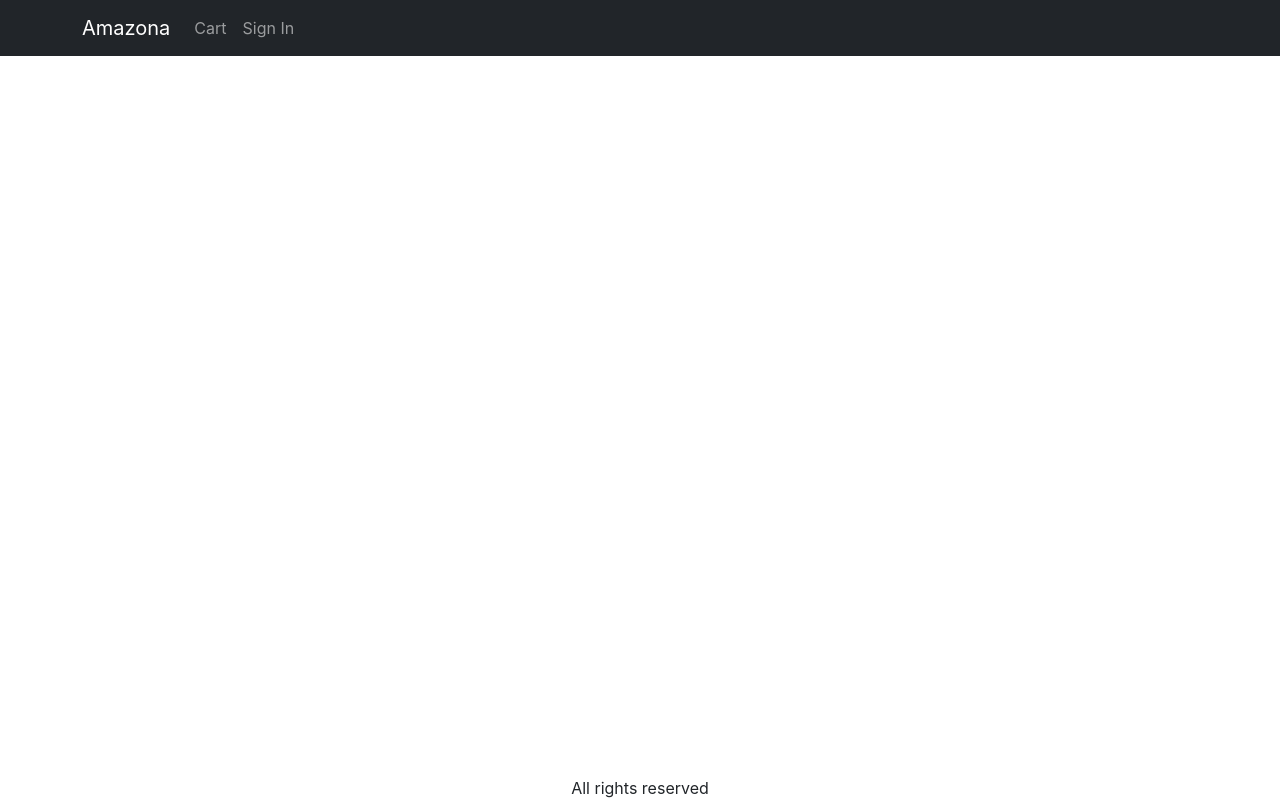
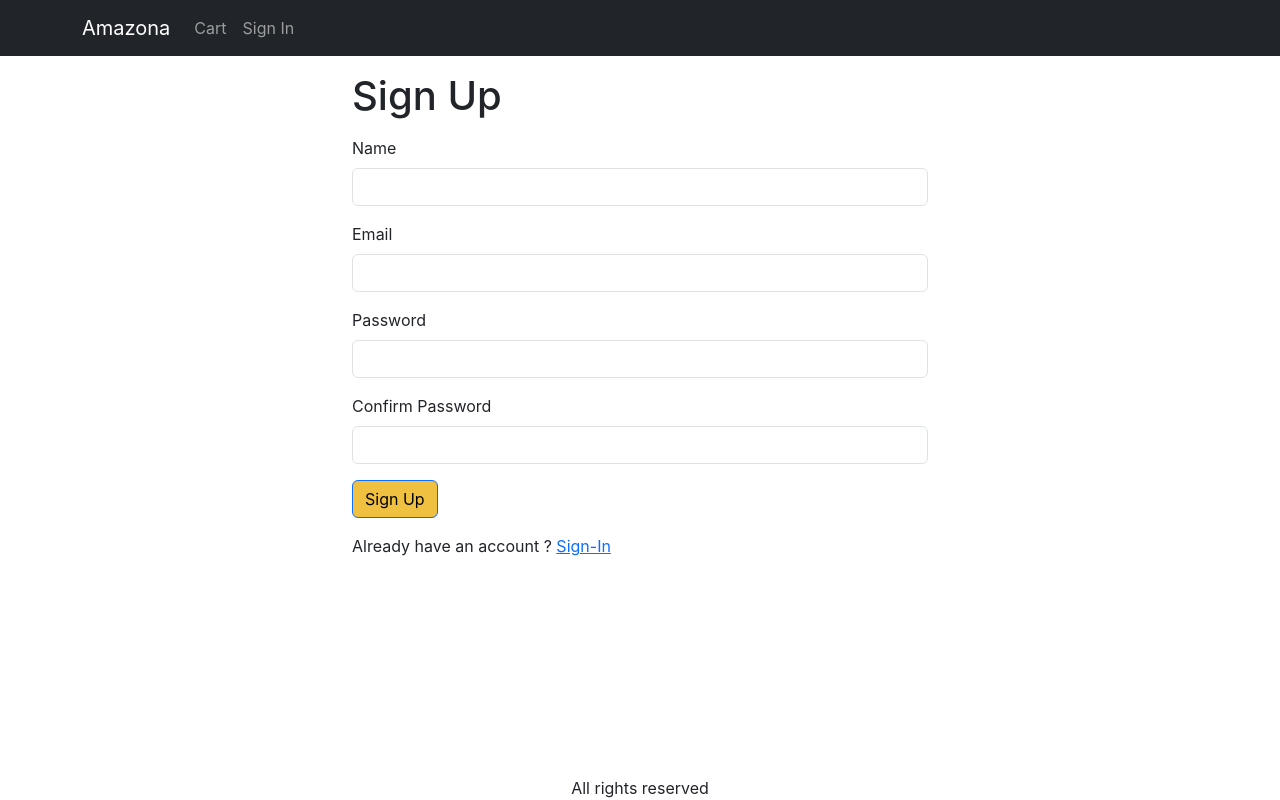
Before and after one commit to VPTamilselven/MERN-amazona, a React (Create React App) app in the folder frontend/: page /signup in a window 1280 px wide. Built offline with nearby package versions, Linux system fonts and the light colour scheme.

Commit message:
22. Create_Sign_Up_Screen

```diff
--- a/frontend/src/App.js
+++ b/frontend/src/App.js
@@ -14,6 +14,7 @@
 import SigninScreen from './screen/SigninScreen';
 import { NavDropdown } from 'react-bootstrap';
 import ShippingAddressScreen from './screen/ShippingAddressScreen';
+import SignupScreen from './screen/SignupScreen';
 
 function App() {
   const { state, dispatch: ctxDispatch } = useContext(Store);
@@ -78,6 +79,7 @@
               <Route path="/product/:slug" element={<ProductScreen />} />
               <Route path="/" element={<HomeScreen />} />
               <Route path="/signin" element={<SigninScreen />} />
+              <Route path="/signup" element={<SignupScreen />} />
               <Route path="/shipping" element={<ShippingAddressScreen />} />
               <Route path="/cart" element={<CartScreen />} />
             </Routes>
--- a/frontend/src/screen/SigninScreen.js
+++ b/frontend/src/screen/SignupScreen.js
@@ -8,14 +8,16 @@
 import { getError } from '../utill';
 
 
-function SigninScreen() {
+function SignupScreen() {
   const navigate = useNavigate();
   const { search } = useLocation();
   const redirectInUrl = new URLSearchParams(search).get('redirect');
   const redirect = redirectInUrl ? redirectInUrl : '/';
 
+  const [name, setName] = useState('');
   const [email, setEmail] = useState('');
   const [password, setPassword] = useState('');
+  const [confirmPassword, setConfirmPassword] = useState('');
 
   const { state, dispatch: ctxDispatch } = useContext(Store);
   const {userInfo
@@ -23,9 +25,14 @@
 
   const submitHandler = async (e) => {
     e.preventDefault();
+    if (password !== confirmPassword) {
+      toast.error('Password do not match')
+      return;
+    }
 
     try {
-      const { data } = await axios.post('/api/users/signin', {
+      const { data } = await axios.post('/api/users/signup', {
+        name,
         email,
         password,
       });
@@ -46,11 +53,16 @@
   return (
     <Container className="small-container">
       <Helmet>
-        <title>Sign In</title>
+        <title>Sign Up</title>
       </Helmet>
-      <h1 className="my-3">Sign In</h1>
 
+      <h1 className="my-3">Sign Up</h1>
       <Form onSubmit={submitHandler}>
+        <Form.Group className="mb-3" controlId="name">
+          <Form.Label>Name</Form.Label>
+          <Form.Control required onChange={(e) => setName(e.target.value)} />
+        </Form.Group>
+
         <Form.Group className="mb-3" controlId="email">
           <Form.Label>Email</Form.Label>
           <Form.Control
@@ -59,6 +71,7 @@
             onChange={(e) => setEmail(e.target.value)}
           />
         </Form.Group>
+
         <Form.Group className="mb-3" controlId="password">
           <Form.Label>Password</Form.Label>
           <Form.Control
@@ -67,16 +80,26 @@
             onChange={(e) => setPassword(e.target.value)}
           />
         </Form.Group>
+
+        <Form.Group className="mb-3" controlId="confirmPassword">
+          <Form.Label>Confirm Password</Form.Label>
+          <Form.Control
+            type="password"
+            required
+            onChange={(e) => setConfirmPassword(e.target.value)}
+          />
+        </Form.Group>
+
         <div className="mb-3">
-          <Button type="submit">Sign In</Button>
+          <Button type="submit">Sign Up</Button>
         </div>
         <div className="mb-3">
-          New Customer?{' '}
-          <Link to={`/signin?redirect=${redirect}`}>Create your account</Link>
+          Already have an account ?{' '}
+          <Link to={`/signin?redirect=${redirect}`}>Sign-In</Link>
         </div>
       </Form>
     </Container>
   );
 }
 
-export default SigninScreen;
+export default SignupScreen;
```
Also changed, not shown: 2 other files (tests, documents, lock files or other folders).
